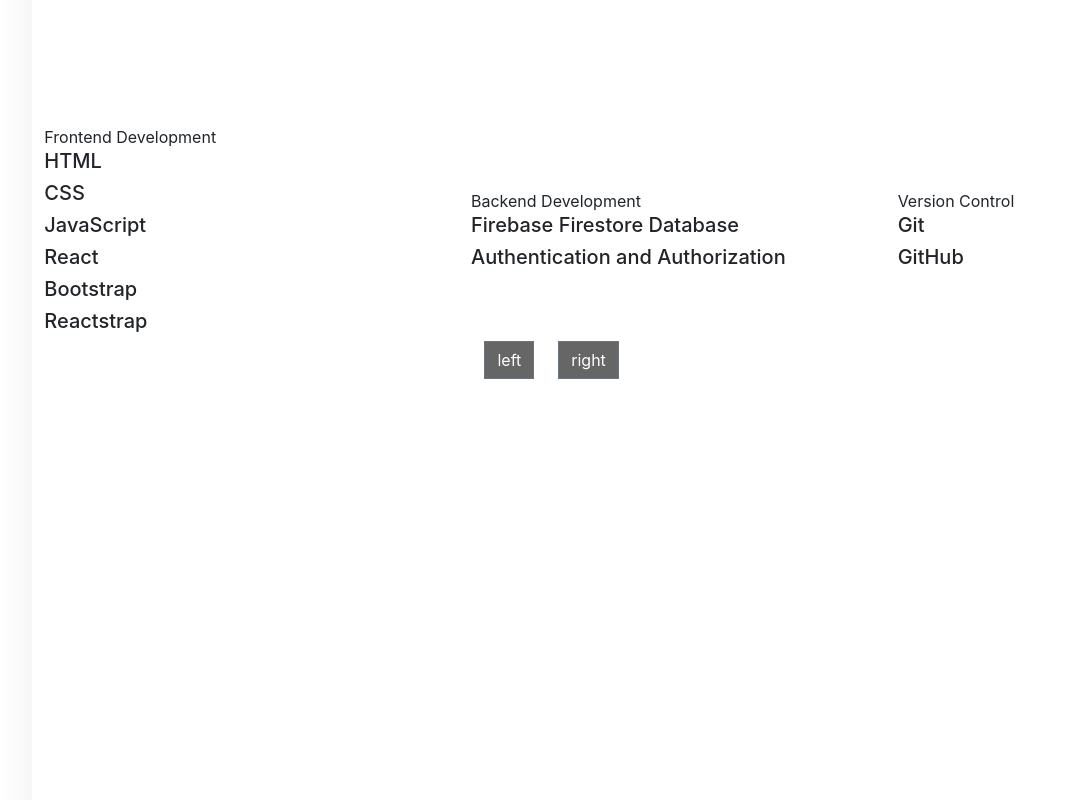
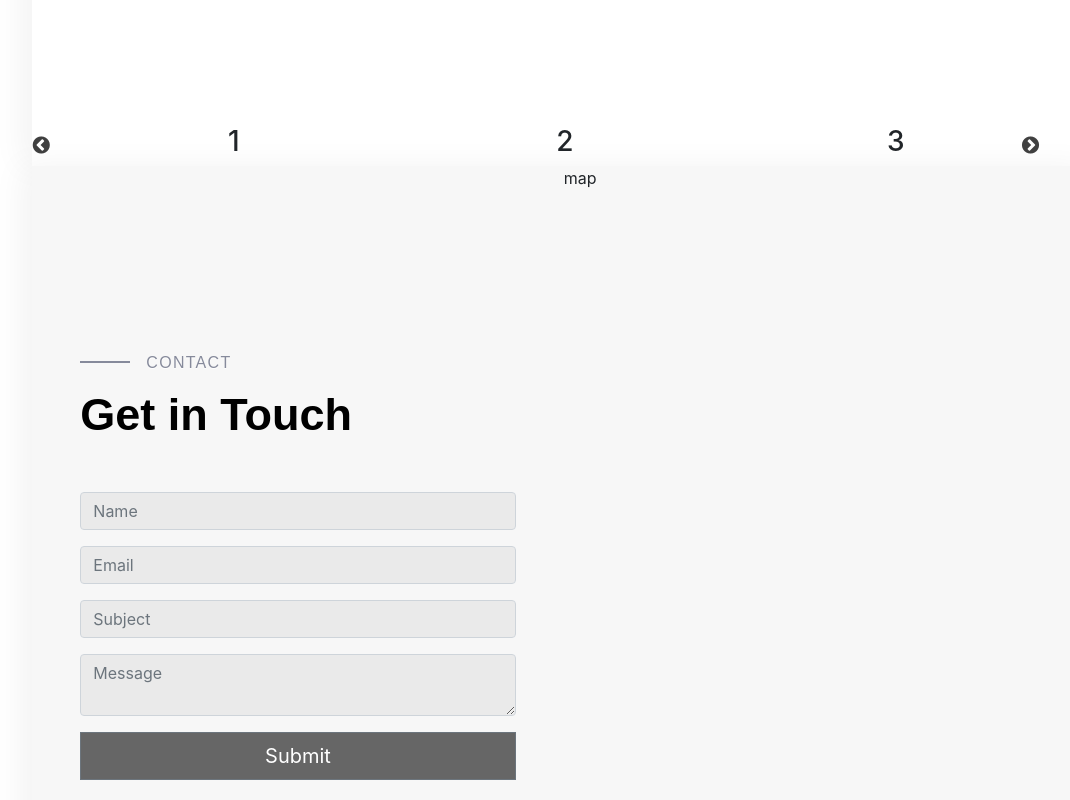
Before and after one commit to KhandekarPrateek/portfolio-website, a React (Create React App) app: page / in a window 1280 px wide. Shown: the part 2620-3420 px from the top of the page, without its empty margins (185-1255 px from the left). Built offline with nearby package versions, Linux system fonts and the light colour scheme.

Commit message:
slider v1

```diff
--- a/package.json
+++ b/package.json
@@ -11,6 +11,7 @@
     "react-dom": "^18.2.0",
     "react-icons": "^5.0.1",
     "react-scripts": "5.0.1",
+    "react-slick": "^0.30.2",
     "reactstrap": "^9.2.2",
     "styled-components": "^6.1.8",
     "web-vitals": "^2.1.4"
--- a/public/index.html
+++ b/public/index.html
@@ -30,6 +30,17 @@
       integrity="sha384-EVSTQN3/azprG1Anm3QDgpJLIm9Nao0Yz1ztcQTwFspd3yD65VohhpuuCOmLASjC"
       crossorigin="anonymous"
     />
+    <link
+      rel="stylesheet"
+      type="text/css"
+      charset="UTF-8"
+      href="https://cdnjs.cloudflare.com/ajax/libs/slick-carousel/1.8.1/slick.min.css"
+    />
+    <link
+      rel="stylesheet"
+      type="text/css"
+      href="https://cdnjs.cloudflare.com/ajax/libs/slick-carousel/1.8.1/slick-theme.min.css"
+    />
     <title>React App</title>
   </head>
   <body>
--- a/src/Skills/Scroll/index.js
+++ /dev/null
@@ -1,72 +0,0 @@
-import React, { useRef, useState } from "react";
-import { Button, Col, Container, Row } from "reactstrap";
-const ITEM_WIDTH = 200;
-const Scroll = () => {
-  const skillsArray = [
-    {
-      heading: "Frontend Development",
-      skills: ["HTML", "CSS", "JavaScript", "React", "Bootstrap", "Reactstrap"],
-    },
-    {
-      heading: "Backend Development",
-      skills: [
-        "Firebase Firestore Database",
-        "Authentication and Authorization",
-      ],
-    },
-    {
-      heading: "Version Control",
-      skills: ["Git", "GitHub"],
-    },
-    {
-      heading: "Data Structures and Algorithms",
-      skills: [
-        "Proficient in C++",
-        "Data Structures: Arrays Linked lists Stacks Queues Trees Graphs",
-        " Algorithms: Sorting Searching Dynamic programming",
-      ],
-    },
-  ];
-  const [scrollPosition, setScrollPosition] = useState(0);
-  const containerRef = useRef();
-  const handleScroll = (scrollAmount) => {
-    const newScrollPosition = scrollPosition + scrollAmount;
-    setScrollPosition(newScrollPosition);
-    containerRef.current.scrollLeft = newScrollPosition;
-  };
-  return (
-    <Container className="container-skills">
-      <div
-        ref={containerRef}
-        style={{
-          overflowX: "scroll",
-          scrollBehavior: "smooth",
-        }}
-        className="w-100 "
-      >
-        <div className="content-box">
-          {skillsArray.map((ele) => (
-            <Col sm={4}>
-              <div className="skills-heading ">{ele.heading}</div>
-              <div>
-                {ele.skills.map((eleSkill) => (
-                  <h5>{eleSkill}</h5>
-                ))}
-              </div>
-            </Col>
-          ))}
-        </div>
-      </div>
-      <Row className="d-flex align-items-end justify-content-end  ">
-        <Col>
-          <Button onClick={() => handleScroll(-ITEM_WIDTH)}>left</Button>
-        </Col>
-        <Col>
-          <Button onClick={() => handleScroll(+ITEM_WIDTH)}>right</Button>
-        </Col>
-      </Row>
-    </Container>
-  );
-};
-
-export default Scroll;
--- /dev/null
+++ b/src/Skills/SimpleSlider/index.js
@@ -0,0 +1,41 @@
+import React from "react";
+import Slider from "react-slick";
+import { Row } from "reactstrap";
+const SimpleSlider = () => {
+  var settings = {
+    dots: false,
+    infinite: true,
+    speed: 500,
+    slidesToShow: 3,
+    slidesToScroll: 1,
+
+    intialSlide: 0,
+  };
+
+  return (
+    <Row className="d-flex align-items-center justify-content-center m-0">
+      <Slider {...settings}>
+        <div className="d-flex align-items-center justify-content-center m-0">
+          <h3>1</h3>
+        </div>
+        <div className="d-flex align-items-center justify-content-center m-0">
+          <h3>2</h3>
+        </div>
+        <div className="d-flex align-items-center justify-content-center m-0">
+          <h3>3</h3>
+        </div>
+        <div className="d-flex align-items-center justify-content-center m-0">
+          <h3>4</h3>
+        </div>
+        <div className="d-flex align-items-center justify-content-center m-0">
+          <h3>5</h3>
+        </div>
+        <div className="d-flex align-items-center justify-content-center m-0">
+          <h3>6</h3>
+        </div>
+      </Slider>
+    </Row>
+  );
+};
+
+export default SimpleSlider;
--- a/src/Skills/index.js
+++ b/src/Skills/index.js
@@ -1,6 +1,7 @@
 import React from "react";
 import { Col, Row } from "reactstrap";
-import Scroll from "./Scroll";
+
+import SimpleSlider from "./SimpleSlider";
 
 const Skills = () => {
   return (
@@ -17,8 +18,8 @@
           <h1 className="about-title">Technical Proficiencies</h1>
         </div>
       </Row>
-      <Row>
-        <Scroll />
+      <Row className="d-flex align-items-center justify-content-center m-0">
+        <SimpleSlider />
       </Row>
     </Row>
   );
--- a/src/styles/skills.css
+++ b/src/styles/skills.css
@@ -6,16 +6,16 @@
   padding-top: 40px;
 }
 .content-box {
-  width: 100vw;
-  display: flex;
-  align-items: center;
+  /* width: 100vw;
+  display: flex; */
+  /* align-items: center; */
 }
 .container-skills {
-  width: 100vw;
+  /* width: 100vw;
   height: 100vh;
   display: flex;
   flex-direction: column;
-  align-items: center;
+  align-items: center; */
   /* justify-content: center; */
 }
 /* .card {
@@ -25,3 +25,22 @@
   align-items: center;
   justify-content: center;
 } */
+.skillsTab-container {
+  background-color: #f7f7f7;
+  color: #868a9b;
+}
+.slick-prev {
+  /* left: 6% !important; */
+  z-index: 1;
+  color: black;
+}
+.slick-prev::before {
+  color: black;
+}
+.slick-next {
+  right: 3% !important;
+  z-index: 1;
+}
+.slick-next::before {
+  color: black;
+}
```
Also changed, not shown: src/Projects/index.js (added), 1 other file (tests, documents, lock files or other folders).
